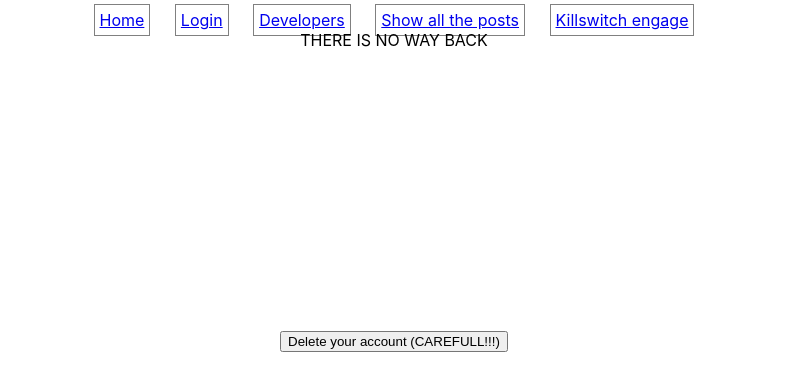
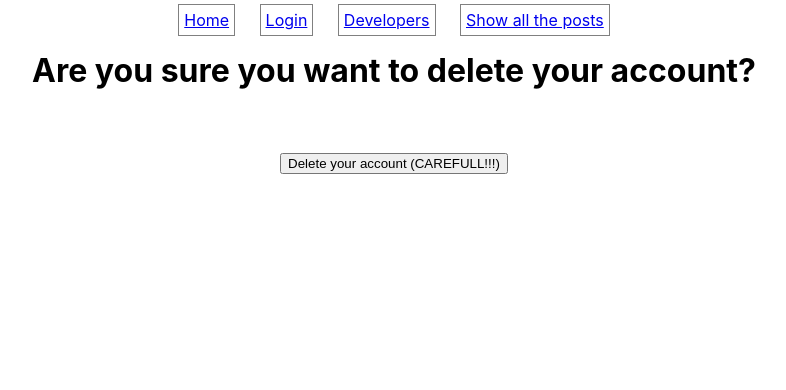
Before and after one commit to Svdbroek/codersnetwork, a React (Create React App) app: page /delete in a window 1280 px wide. Shown: the top 390 px of the page, without its empty margins (246-1032 px from the left). Built offline with nearby package versions, Linux system fonts and the light colour scheme.

Commit message:
Logout done

```diff
--- a/src/App.js
+++ b/src/App.js
@@ -11,6 +11,7 @@ import SignUp from './components/SignUp';
 import deleteAccount from "./components/DeleteAccount";
 import ProfilePage from "./components/ProfilePage";
 import WriteAPost from './components/WriteAPost'
+import LoggedOut from './components/LoggedOut'
 
 
 function App() {
@@ -25,6 +26,7 @@ function App() {
         <Route path="/posts" component={Posts} />
         <Route path="/signup" component={SignUp} />
         <Route path="/delete" component={deleteAccount} />
+        <Route path="/loggedout" component={LoggedOut} />
         <Route path="/developer/:id" component={ProfilePage} />
         <Route component={Homepage} /> {/* always do the default last, it's just like an actual switch :D*/}
       </Switch>
--- a/src/components/DeleteAccount.js
+++ b/src/components/DeleteAccount.js
@@ -1,6 +1,6 @@
 import React, { Component } from 'react';
 import { connect } from 'react-redux';
-import {deleteAccount} from '../store/deleteAccount/actions'
+import { deleteAccount } from '../store/deleteAccount/actions'
 
 function mapStateToProps(reduxState) {
     return {
@@ -12,37 +12,21 @@ function mapStateToProps(reduxState) {
 
 
 class DeleteAccount extends Component {
-    clickHandler = event =>{
+    clickHandler = event => {
         event.preventDefault();
-        console.log("deleting")
-        console.log(this.props.login)
         this.props.dispatch(deleteAccount(this.props.login.profile.id, this.props.login.accessToken.jwt))
     }
 
-    componentDidMount(){
-        console.log('router props', this.props)
+    componentDidMount() {
 
     }
 
     render() {
         return (
             <div>
-                <span> THERE IS NO WAY BACK </span>
-                <br/>
-                <br/>
-                <br/>
-                <br/>
-                <br/>
-                <br/>
-                <br/>
-                <br/>
-                <br/>
-                <br/>
-                <br/>
-                <br/>
-                <br/>
-                <br/>
-                <br/>
+                <h1> Are you sure you want to delete your account? </h1>
+                <br />
+                <br />
                 <button onClick={this.clickHandler}> Delete your account (CAREFULL!!!)</button>
             </div>
         );
--- /dev/null
+++ b/src/components/LoggedOut.js
@@ -0,0 +1,18 @@
+import React, { Component } from 'react';
+import { connect } from 'react-redux'
+import { logOut } from '../store/Login/actions.js'
+
+class LoggedOut extends Component {
+  componentDidMount() {
+    this.props.dispatch(logOut())
+  }
+  render() {
+    return (
+      <div>
+        <h1>You are logged out!</h1>
+      </div>
+    );
+  }
+}
+
+export default connect()(LoggedOut);
--- a/src/components/Toolbar.js
+++ b/src/components/Toolbar.js
@@ -12,8 +12,9 @@ class Toolbar extends Component {
         <span> </span> <Link to="/developers" className="toolbar-element">Developers</Link>
         <span> </span>
         <Link to="/posts" className="toolbar-element">Show all the posts</Link>
+        {this.props.login.profile.name && <Link to="/loggedout" className="toolbar-element">Logout</Link>}
         <span> </span>
-        <Link to="/delete" className="toolbar-element">Killswitch engage</Link>
+        {this.props.login.profile.name && <Link to="/delete" className="toolbar-element">Delete account</Link>}
         {this.props.login.profile.name && <div><br /><span>Logged in as <Link to={`/developer/${this.props.login.profile.id}`} >{this.props.login.profile.name}</Link></span></div>}
       </div>
     );
--- a/src/store/Login/reducer.js
+++ b/src/store/Login/reducer.js
@@ -15,10 +15,10 @@ export default function authReducer(state = initialState, action) {
     }
     case "auth/LOG_OUT": {
       // => Ask yourself: what is action.payload?
-      return { ...state, accessToken: null, profile: null };
+      return { ...state, accessToken: null, profile: {} };
     }
-    case "UPDATING_DATA":{
-      return {...state, profile:action.payload}
+    case "UPDATING_DATA": {
+      return { ...state, profile: action.payload }
     }
     default: {
       return state;
```
